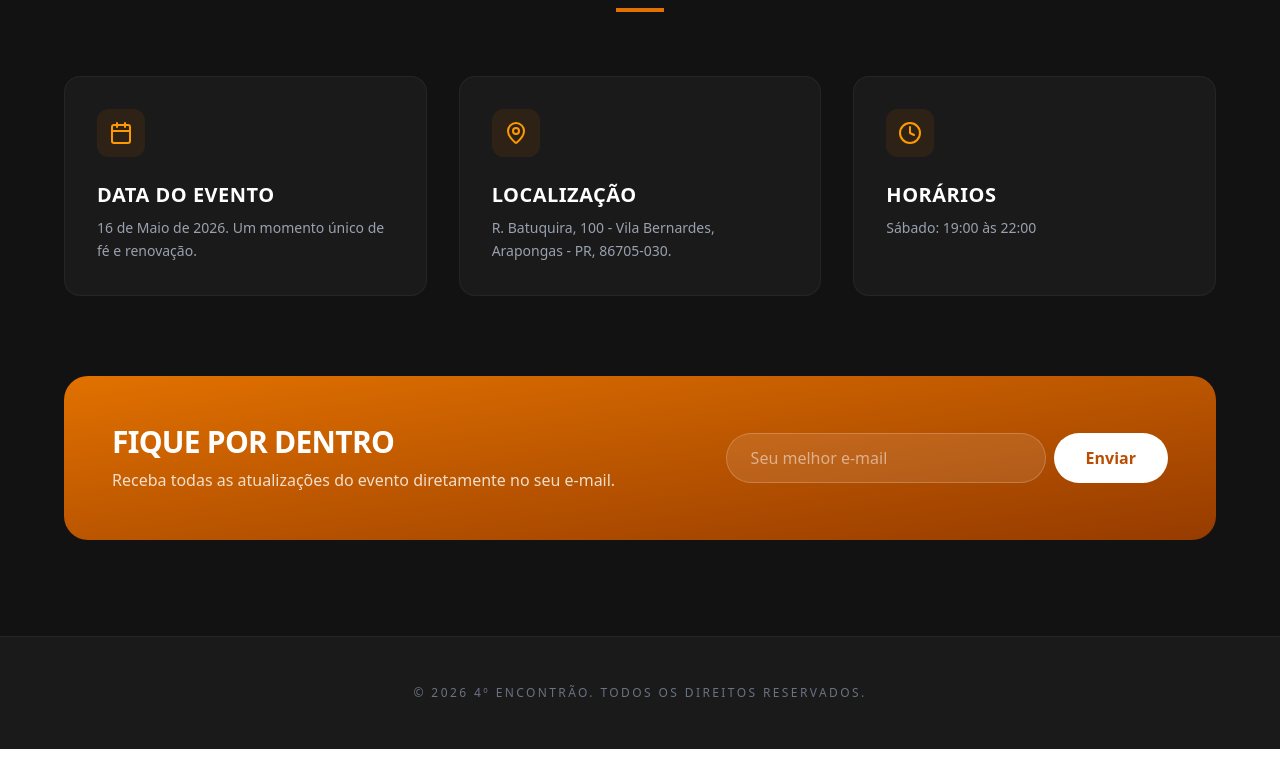
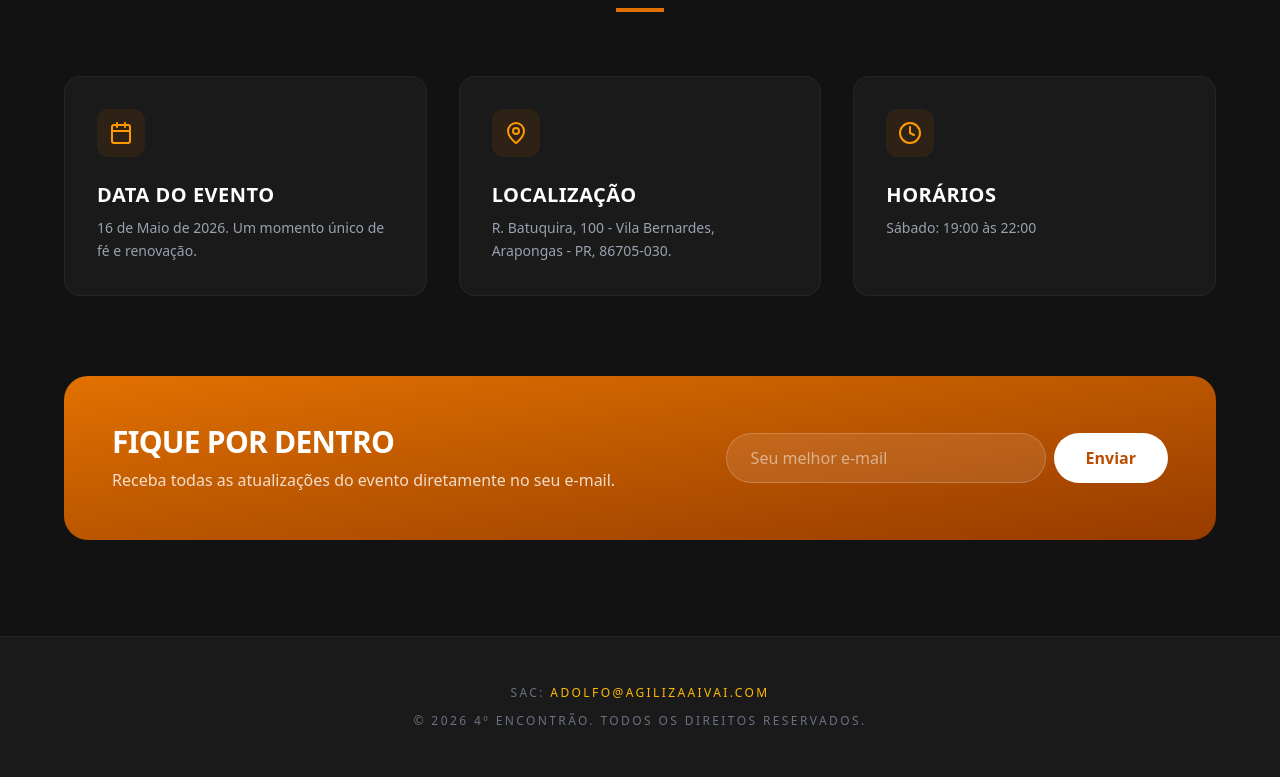
Before and after one commit to CALONGA21/Adolefest26, a React (Vite) app in the folder frontend/: page / in a window 1280 px wide. Shown: the part 952-1729 px from the top of the page. Before the commit the page ends 1701 px from the top, so only its background shows below. Built offline with nearby package versions, Linux system fonts and the light colour scheme; no server answers; what @mercadopago/sdk-react would draw is missing.

Commit message:
sac adolfo :D

```diff
--- a/frontend/src/App.tsx
+++ b/frontend/src/App.tsx
@@ -196,6 +196,15 @@ export default function App() {
 
       {/* Footer */}
       <footer className="py-12 px-6 border-t border-white/5 text-center text-gray-500 text-xs uppercase tracking-[0.2em]">
+        <p className="mb-3">
+          SAC:{' '}
+          <a
+            href="mailto:adolfo@agilizaaivai.com"
+            className="text-amber-400 hover:text-amber-300 transition-colors"
+          >
+            adolfo@agilizaaivai.com
+          </a>
+        </p>
         <p>&copy; 2026 4º Encontrão. Todos os direitos reservados.</p>
       </footer>
 
```
